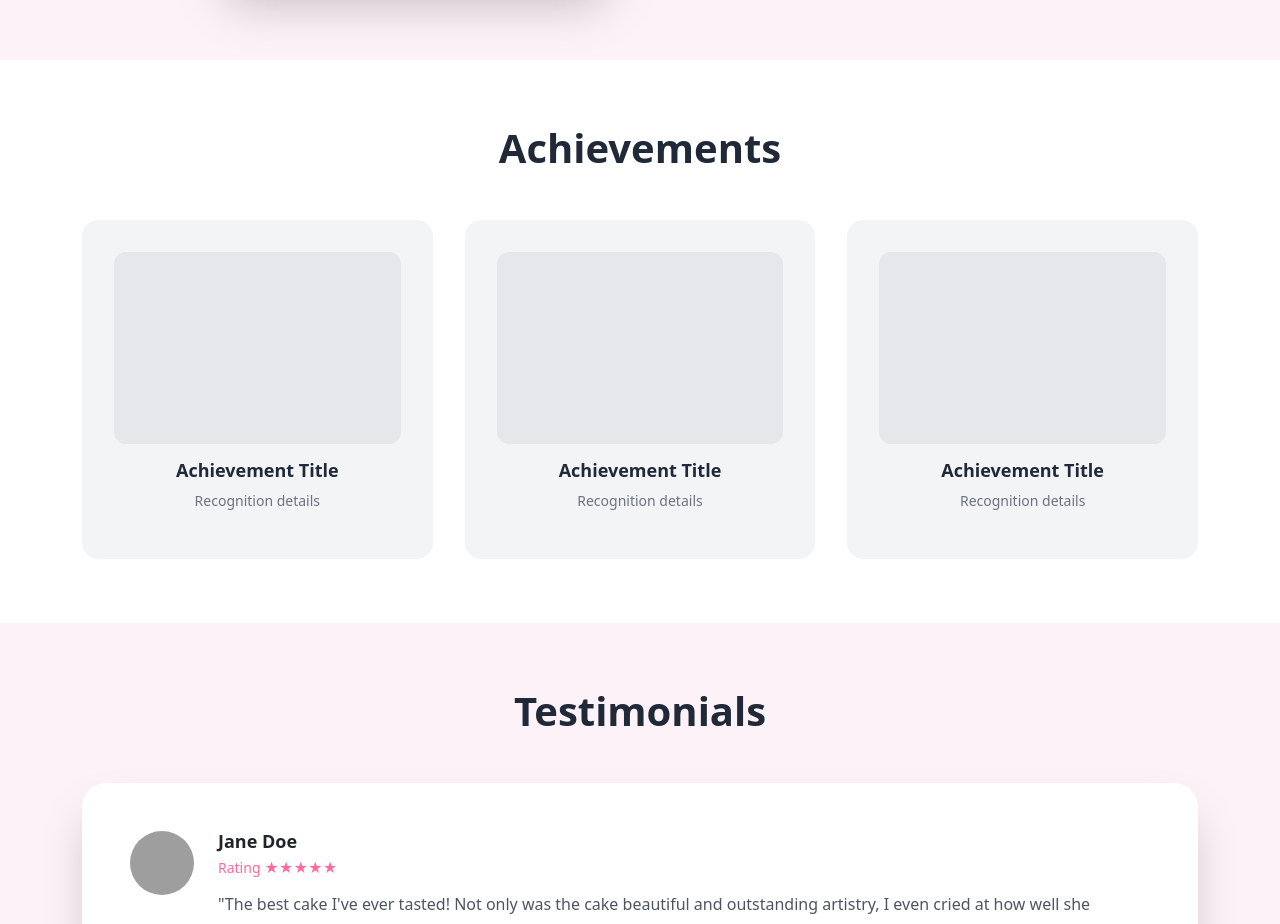
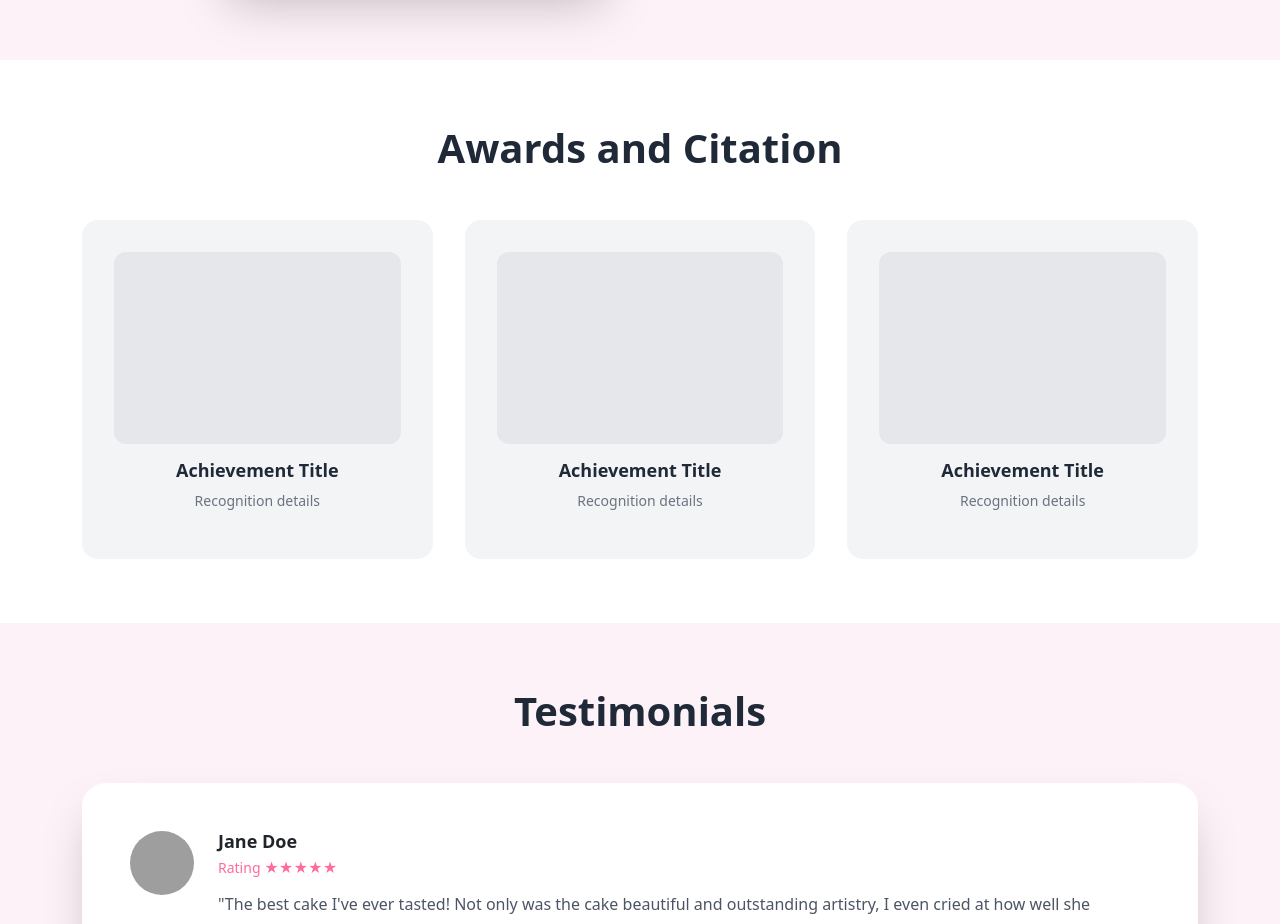
Before and after one commit to elisioo/Cakes-Curls, a plain HTML site: page index.html in a window 1280 px wide. Shown: the part 2500-3424 px from the top of the page. Drawn offline with nearby package versions, Linux system fonts and the light colour scheme; grey boxes are pictures that could not be loaded.

Commit message:
updated section-title

```diff
--- a/index.html
+++ b/index.html
@@ -234,7 +234,7 @@
     <!-- Achievements Section -->
     <section id="achievements" class="achievements">
       <div class="container">
-        <h2 class="section-title">Achievements</h2>
+        <h2 class="section-title">Awards and Citation</h2>
         <div class="achievements-grid">
           <div class="achievement-card">
             <div class="achievement-image"></div>
```
